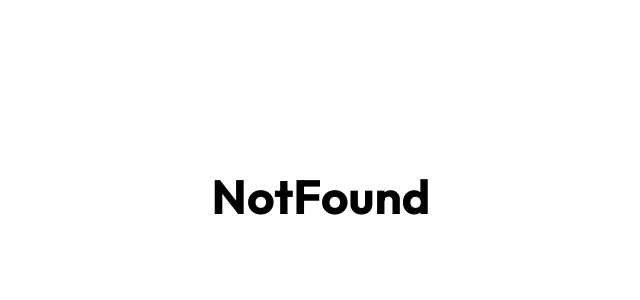
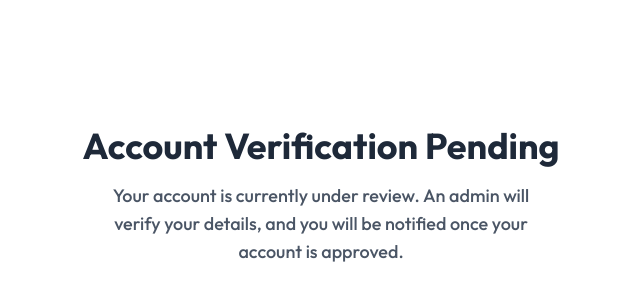
Before and after one commit to muhamedrazik-2003/face-authentication-eaarth-studios-assessment, a React (Vite) app in the folder frontend/: page /account-verification-pending in a window 1280 px wide. Shown: the part 204-504 px from the top of the page, without its empty margins (319-959 px from the left). Built offline with nearby package versions, Linux system fonts and the light colour scheme; the HTML template or start-up script is replaced by a standard one.

Commit message:
Added AccountVerificationPending page for pending accounts and update NotFound, Unauthorized layout

```diff
--- a/frontend/src/App.jsx
+++ b/frontend/src/App.jsx
@@ -8,6 +8,7 @@ import Unauthorized from './pages/common/Unauthorized'
 import { useSelector } from 'react-redux'
 import FaceAuth from './pages/common/FaceAuth'
 import { ToastContainer } from 'react-toastify'
+import AccountVerificationPending from './pages/common/AccountVerificationPending'
 
 function App() {
   const { isAuthenticated, user, isLoading } = useSelector(
@@ -22,6 +23,9 @@ function App() {
     if (role && user?.role !== role && user?.role !== "admin") {
       return <Navigate to="/unauthorized" replace />
     }
+    if(user?.status === "pending") {
+      return <Navigate to="/account-verification-pending" replace />
+    }
 
     return children
   }
@@ -34,6 +38,7 @@ function App() {
 
       <Route path='*' element={<NotFound />} />
       <Route path='/unauthorized' element={<Unauthorized />} />
+      <Route path='/account-verification-pending' element={<AccountVerificationPending />} />
 
       <Route path='/admin' element={<PrivateRoute><AdminDashboard /></PrivateRoute>} />
 
--- /dev/null
+++ b/frontend/src/pages/common/AccountVerificationPending.jsx
@@ -0,0 +1,17 @@
+import React from 'react';
+
+function AccountVerificationPending() {
+  return (
+    <div className="flex flex-col items-center justify-center min-h-screen bg-ingido-50 px-6 text-center">
+      <h1 className="text-4xl font-bold text-gray-800 mb-4">
+        Account Verification Pending
+      </h1>
+      <p className="text-gray-600 text-lg max-w-md">
+        Your account is currently under review. An admin will verify your details,
+        and you will be notified once your account is approved.
+      </p>
+    </div>
+  );
+}
+
+export default AccountVerificationPending;
--- a/frontend/src/pages/common/FaceAuth.jsx
+++ b/frontend/src/pages/common/FaceAuth.jsx
@@ -116,7 +116,7 @@ function FaceAuth() {
       const response = await dispatch(registerUser(userData))
       if (registerUser.fulfilled.match(response)) {
         toast.success("Your Account Has been Registered Successfully")
-        navigate('/')
+        navigate('/account-verification-pending')
         return
       } else if (registerUser.rejected.match(response)) {
         toast.error(response.payload.message)
--- a/frontend/src/pages/common/NotFound.jsx
+++ b/frontend/src/pages/common/NotFound.jsx
@@ -1,9 +1,16 @@
-import React from 'react'
+import React from 'react';
 
 function NotFound() {
   return (
-    <div className='text-5xl font-bold flex justify-center items-center w-screen h-screen'>NotFound</div>
-  )
+    <div className="flex flex-col items-center justify-center min-h-screen bg-ingido-50 px-6 text-center">
+      <h1 className="text-5xl font-bold text-gray-800 mb-4">
+        404 – Page Not Found
+      </h1>
+      <p className="text-gray-600 text-lg max-w-md">
+        The page you are looking for doesn’t exist or has been moved. Please check the URL or return to the homepage.
+      </p>
+    </div>
+  );
 }
 
-export default NotFound
+export default NotFound;
--- a/frontend/src/pages/common/Unauthorized.jsx
+++ b/frontend/src/pages/common/Unauthorized.jsx
@@ -1,9 +1,16 @@
-import React from 'react'
+import React from 'react';
 
-function Unauthorised() {
+function Unauthorized() {
   return (
-        <div className='text-5xl font-bold flex justify-center items-center w-screen h-screen'>Unauthorized</div>
-  )
+    <div className="flex flex-col items-center justify-center min-h-screen bg-ingido-50 px-6 text-center">
+      <h1 className="text-5xl font-bold text-gray-800 mb-4">
+        🚫 Unauthorized
+      </h1>
+      <p className="text-gray-600 text-lg max-w-md">
+        You do not have permission to access this page. Please contact the administrator if you believe this is an error.
+      </p>
+    </div>
+  );
 }
 
-export default Unauthorised
+export default Unauthorized;
```
Also changed, not shown: 1 other file (tests, documents, lock files or other folders).
